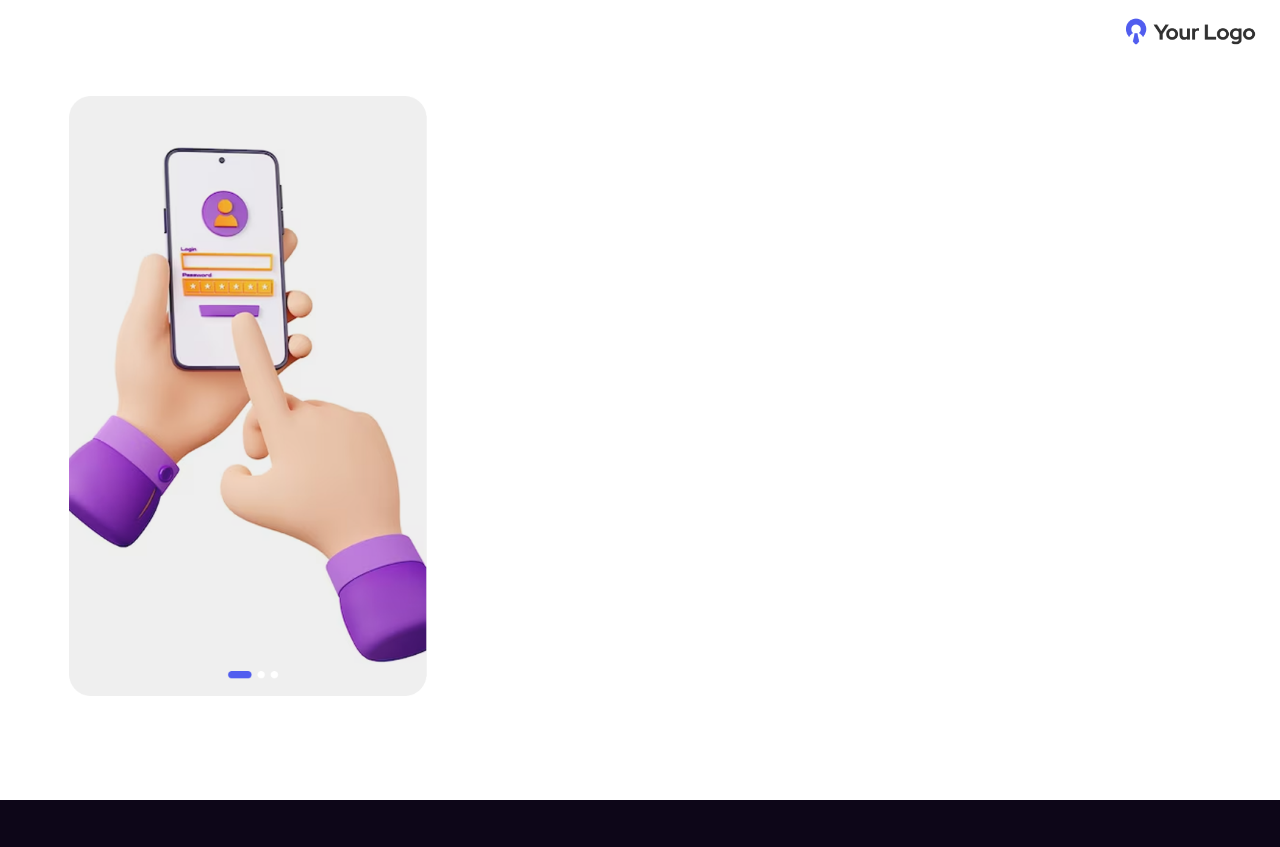
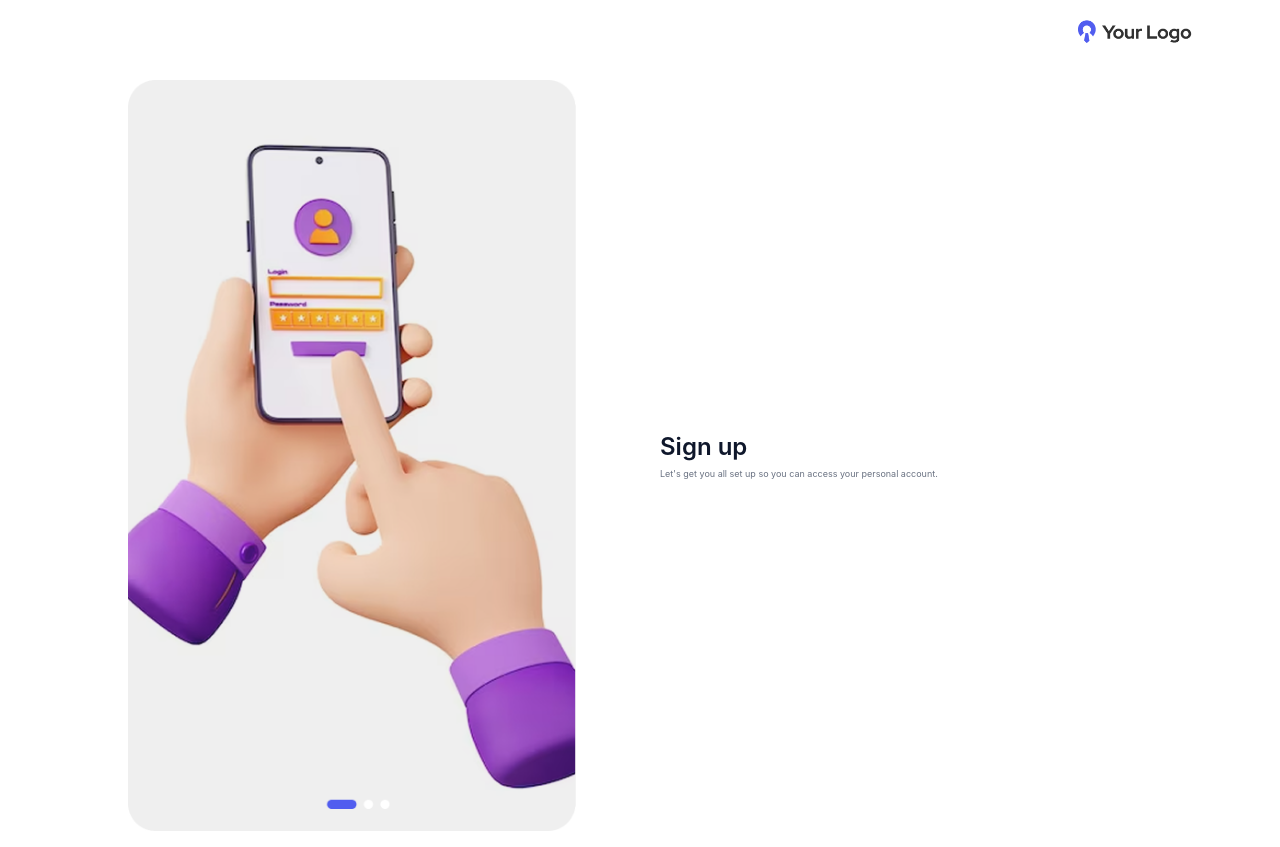
Before and after one commit to codewithabdullahbashir/Java-Script, a React (Vite) app in the folder my-react-app/: page / in a window 1280 px wide. Before the commit the page ends 800 px from the top, so only its background shows below. Built offline with nearby package versions, Linux system fonts and the light colour scheme.

Commit message:
Add heading and perangraph

```diff
--- a/my-react-app/src/screen/Signup.tsx
+++ b/my-react-app/src/screen/Signup.tsx
@@ -4,16 +4,29 @@ import SignupImg from "../assets/SignupImg.png";
 const Signup = () => {
   return (
     <div className="min-h-screen bg-white font-sans text-slate-900">
-      <header className="mx-auto flex h-16 max-w-7xl items-center justify-end px-6">
-        <img src={Logo} alt="App Logo" className="h-8 w-auto object-contain" />
+      <header className="mx-auto flex h-16 max-w-6xl items-center justify-end px-6">
+        <img src={Logo} alt="Your Logo" className="h-7 w-auto object-contain" />
       </header>
-      <main className="mx-auto grid max-w-7xl grid-cols-1 gap-8 px-6 py-8 md:grid-cols-2">
-        <div className="flex justify-strat">
-          <img
-            src={SignupImg}
-            alt="Sign up illustration"
-            className="h-auto max-h-150 w-full max-w-md object-contain"
-          />
+
+      <main className="mx-auto flex max-w-6xl items-center justify-center px-6 py-4">
+        <div className="grid w-full max-w-5xl grid-cols-1 items-center gap-10 md:grid-cols-2">
+          <div className="flex justify-start">
+            <img
+              src={SignupImg}
+              alt="Sign up illustration"
+              className="w-full max-w-md object-contain"
+            />
+          </div>
+          <div className="w-full max-w-md">
+            <form>
+              <h1 className="text-2xl font-semibold text-slate-900">Sign up</h1>
+
+              <p className="mt-1 text-[9px] text-gray-500">
+                Let's get you all set up so you can access your personal
+                account.
+              </p>
+            </form>
+          </div>
         </div>
       </main>
     </div>
```
